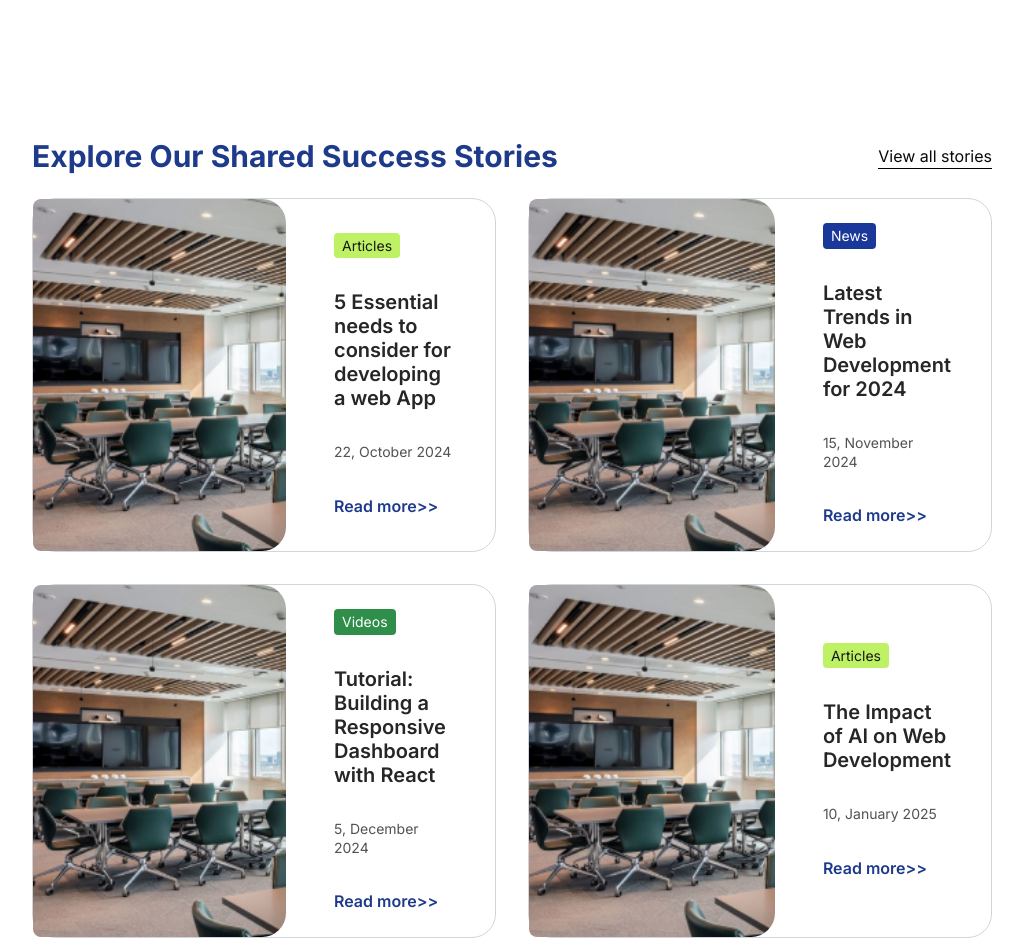
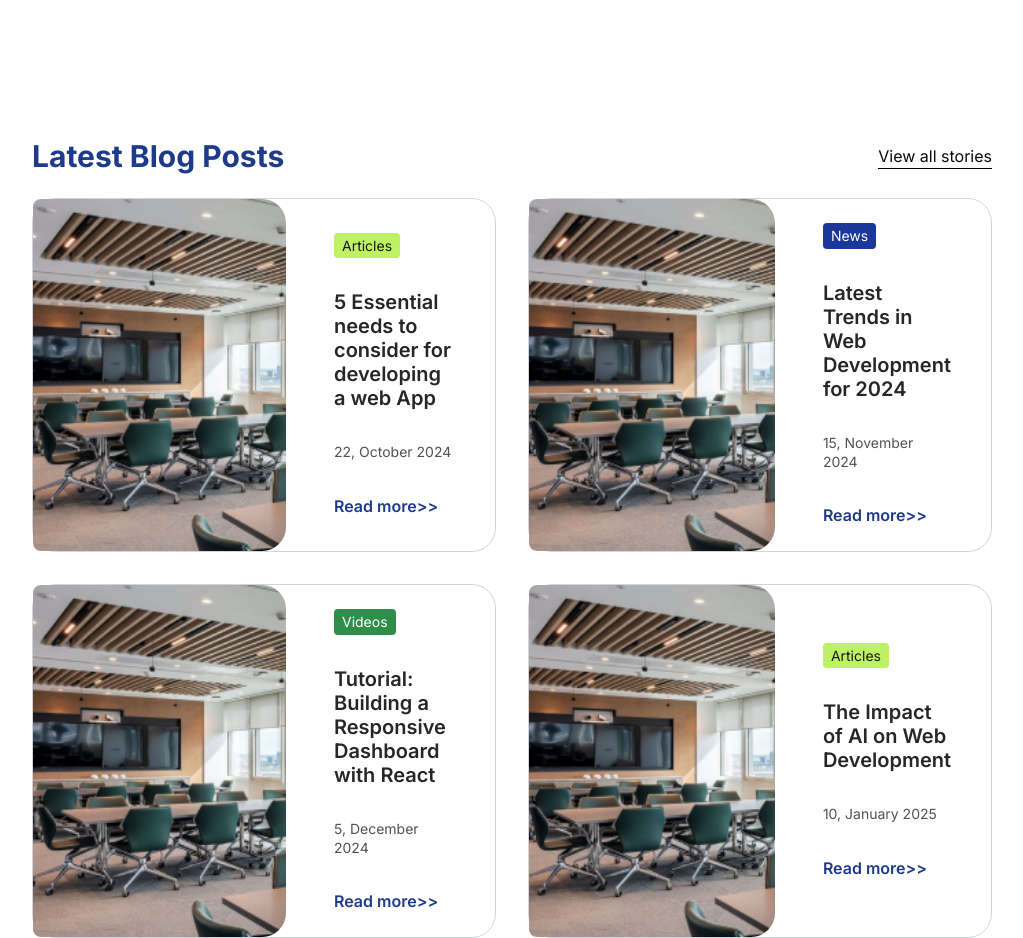
Before and after one commit to Edema-wxd/ican-frontend, a Next.js app: page / in a window 1280 px wide. Shown: the part 2360-3298 px from the top of the page, without its empty margins (128-1151 px from the left). Built offline with nearby package versions, Linux system fonts and the light colour scheme; a web font is replaced by a local one.

Commit message:
Update Stories.jsx

```diff
--- a/src/components/Stories.jsx
+++ b/src/components/Stories.jsx
@@ -14,7 +14,7 @@ function Stories() {
     <div className="p-4 sm:p-20 lg:p-40 bg-white flex flex-col  gap-6 justify-between items-center w-full h-fit">
       <div className=" flex flex-col sm:flex-row justify-between items-start sm:items-center w-full  ">
         <h1 className="sm:text-3xl text-2xl font-bold text-blue-900">
-          Explore Our Shared Success Stories
+          Latest Blog Posts
         </h1>
         <Link
           className=" border-b border-solid text-base whitespace-nowrap w-fit border-black "
```
